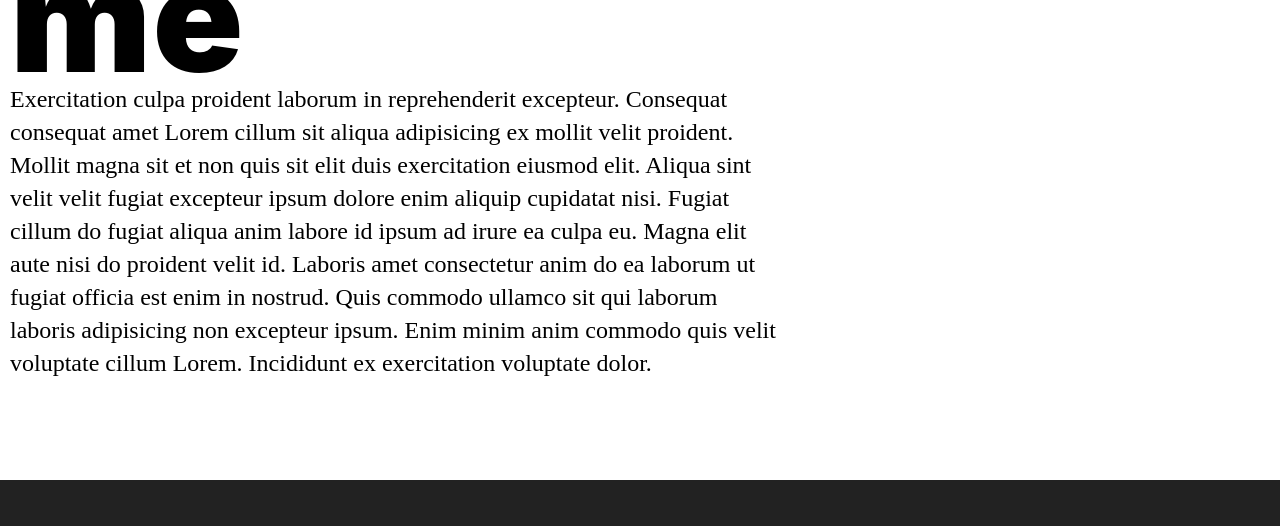
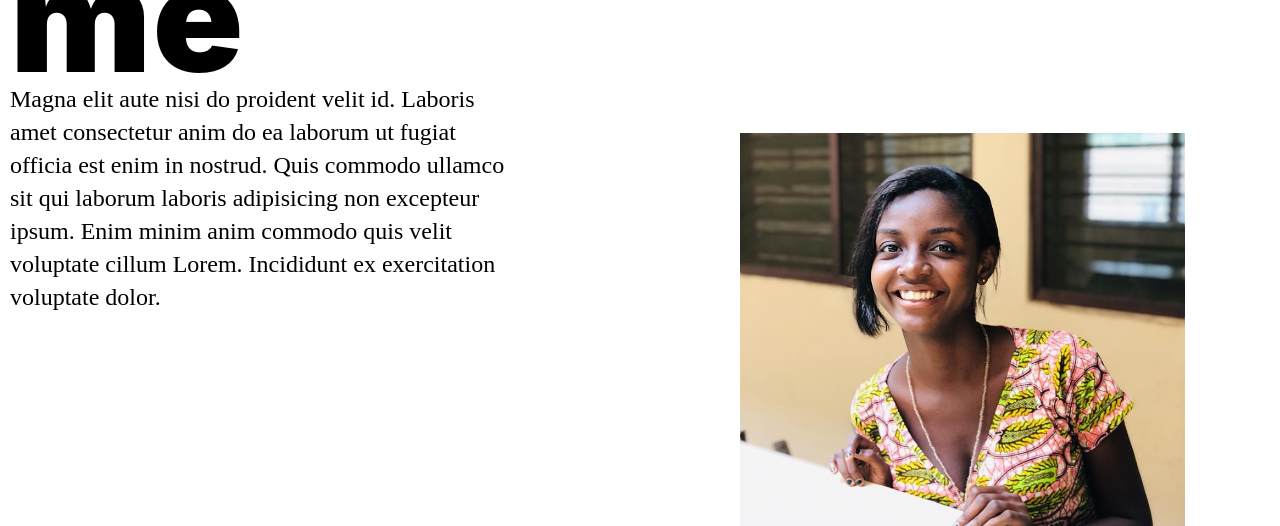
Before and after one commit to OrekuD/gatsby-fashion-portfolio, a Gatsby site: page / in a window 1280 px wide. Shown: the part 787-1313 px from the top of the page. Built offline with nearby package versions, Linux system fonts and the light colour scheme; Gatsby itself is replaced by a stand-in of ours.

Commit message:
Add image animation

```diff
--- a/src/components/about.js
+++ b/src/components/about.js
@@ -1,12 +1,18 @@
-import React, { useEffect } from "react"
+import React, { useEffect, useRef } from "react"
 import AboutStyles from "../styles/about.module.scss"
 import { useInView } from "react-intersection-observer"
 import { about } from "../data/about"
 import gsap from "gsap"
+import Image from "../images/6.jpg"
 
 const About = () => {
   const [aboutRef, inView] = useInView({
     triggerOnce: false,
+    rootMargin: "-40px",
+  })
+
+  const [imageRef, imageInView] = useInView({
+    triggerOnce: true,
     rootMargin: "-40px",
   })
 
@@ -18,10 +24,28 @@ const About = () => {
     }
   }, [inView])
 
-  const tl = gsap.timeline()
+  useEffect(() => {
+    if (imageInView) {
+      imageTransition()
+    }
+  }, [imageInView])
+
+  const imageTransition = () => {
+    const tl = gsap.timeline()
+
+    tl.to("#image-overlay", {
+      duration: 1.3,
+      delay: 0.2,
+      translateX: "100%",
+    }).from("#image-hero", {
+      duration: 1.3,
+      delay: -1.5,
+      scale: 1.4,
+    })
+  }
 
   const fadeIn = () => {
-    tl.to("#about-content", {
+    gsap.to("#about-content", {
       duration: 1,
       ease: "power4.out",
       y: -70,
@@ -29,7 +53,7 @@ const About = () => {
   }
 
   const fadeOut = () => {
-    tl.to("#about-content", {
+    gsap.to("#about-content", {
       duration: 0.5,
       y: 0,
       //opacity: 0.6,
@@ -46,9 +70,13 @@ const About = () => {
       <span id="about-title" className={AboutStyles.title}>
         me
       </span>
-      <p ref={aboutRef} id="about-content" className={AboutStyles.content}>
-        {about}
-      </p>
+      <div ref={aboutRef} id="about-content" className={AboutStyles.container}>
+        <p className={AboutStyles.content}>{about}</p>
+        <div ref={imageRef} className={AboutStyles.image}>
+          <img id="image-hero" src={Image} alt="Thumbnail" />
+          <div id="image-overlay" className={AboutStyles.overlay} />
+        </div>
+      </div>
     </div>
   )
 }
--- a/src/data/about.js
+++ b/src/data/about.js
@@ -1,2 +1,2 @@
 export const about =
-  "Exercitation culpa proident laborum in reprehenderit excepteur. Consequat consequat amet Lorem cillum sit aliqua adipisicing ex mollit velit proident. Mollit magna sit et non quis sit elit duis exercitation eiusmod elit. Aliqua sint velit velit fugiat excepteur ipsum dolore enim aliquip cupidatat nisi. Fugiat cillum do fugiat aliqua anim labore id ipsum ad irure ea culpa eu. Magna elit aute nisi do proident velit id. Laboris amet consectetur anim do ea laborum ut fugiat officia est enim in nostrud. Quis commodo ullamco sit qui laborum laboris adipisicing non excepteur ipsum. Enim minim anim commodo quis velit voluptate cillum Lorem. Incididunt ex exercitation voluptate dolor."
+  "Magna elit aute nisi do proident velit id. Laboris amet consectetur anim do ea laborum ut fugiat officia est enim in nostrud. Quis commodo ullamco sit qui laborum laboris adipisicing non excepteur ipsum. Enim minim anim commodo quis velit voluptate cillum Lorem. Incididunt ex exercitation voluptate dolor."
--- a/src/styles/about.module.scss
+++ b/src/styles/about.module.scss
@@ -59,32 +59,67 @@
       line-height: 70px;
     }
   }
+}
+
+.container {
+  display: flex;
+  margin: 70px 0 20px 10px;
+  justify-content: space-between;
+
+  @include media("<=tablet") {
+    flex-direction: column;
+    align-items: center;
+  }
+}
 
 .content {
-    width: 80%;
-    margin: 70px 0 20px 10px;
+  width: 40% !important;
   padding: 10px 0;
   line-height: 33px;
   font-size: 24px;
+
   //opacity: 0.6;
   @include media(">=desktop") {
     width: 60%;
   }
 
   @include media("<=desktop") {
-      width: 60%;
+    width: 50%;
   }
 
   @include media("<=tablet") {
-      width: 70%;
+    width: 90% !important;
+    text-align: center;
+  }
 }
 
-    @include media("<=largePhone") {
-      width: 80%;
+.image {
+  width: 50%;
+  display: flex;
+  justify-content: center;
+  position: relative;
+
+  @include media("<=tablet") {
+    width: 100%;
   }
 
-    @include media("<=smallPhone") {
-      width: 85%;
+  img {
+    height: 50%;
+    margin-top: 60px;
+    margin-bottom: 20px;
+
+    @include media("<=tablet") {
+      width: 60% !important;
     }
   }
+
+  .overlay {
+    position: absolute;
+    top: -20px;
+    left: 0;
+    right: 0;
+    bottom: 0;
+    z-index: 2;
+    background-color: white;
   }
+}
```
Lines whose indentation alone changed are shown as unchanged.
